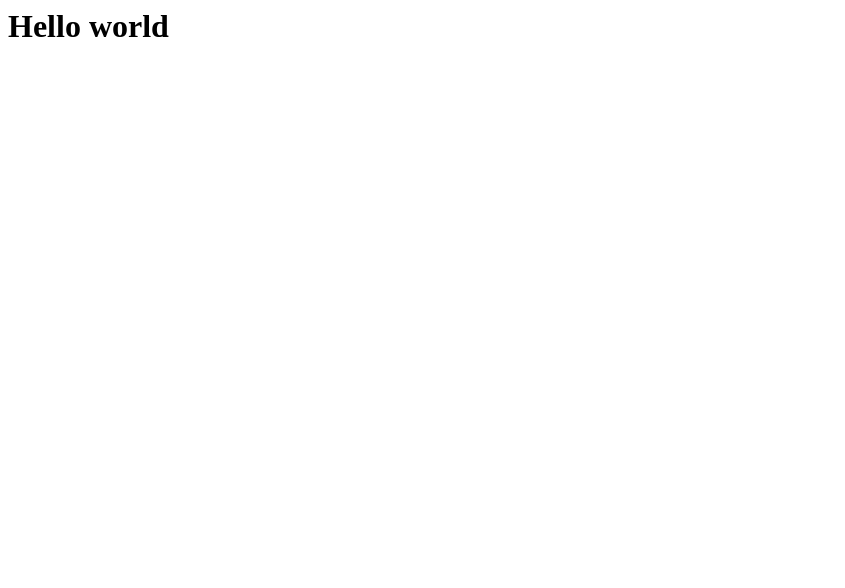
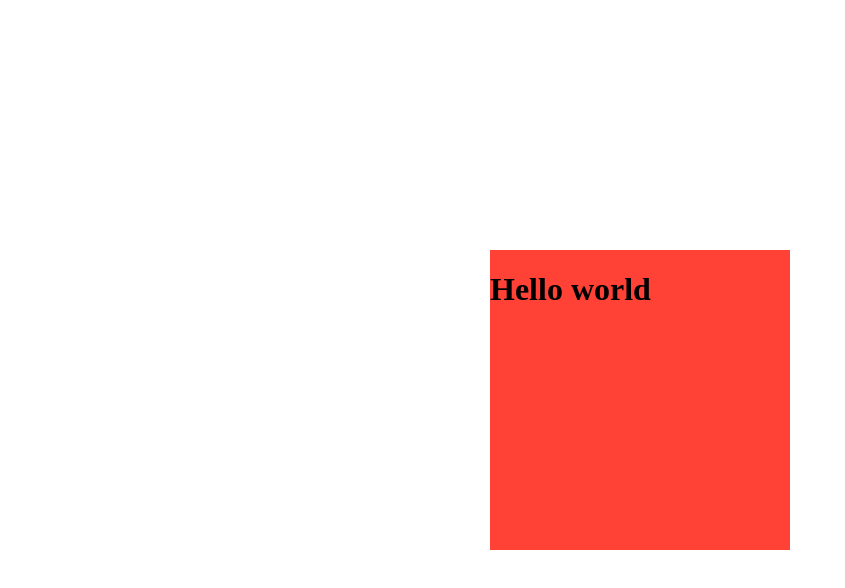
Before and after one commit to cal-edu/ap, a plain HTML site: page index.html in a window 1280 px wide. Shown: the whole page, without its empty margins (0-845 px from the left). Drawn offline with Linux system fonts and the light colour scheme.

Commit message:
Update index.html

```diff
--- a/index.html
+++ b/index.html
@@ -1 +1,12 @@
-<h1>Hello world</h1>
+
+<link rel="stylesheet" href="assets/css/main.css">
+
+<head>
+  </head>
+
+<body>
+
+<div class = 'bigframe'>
+  <h1>Hello world</h1>
+  </div>
+</body>
```
